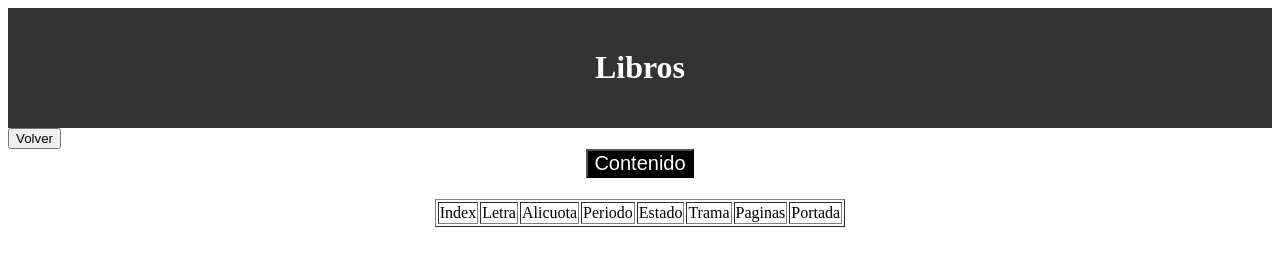
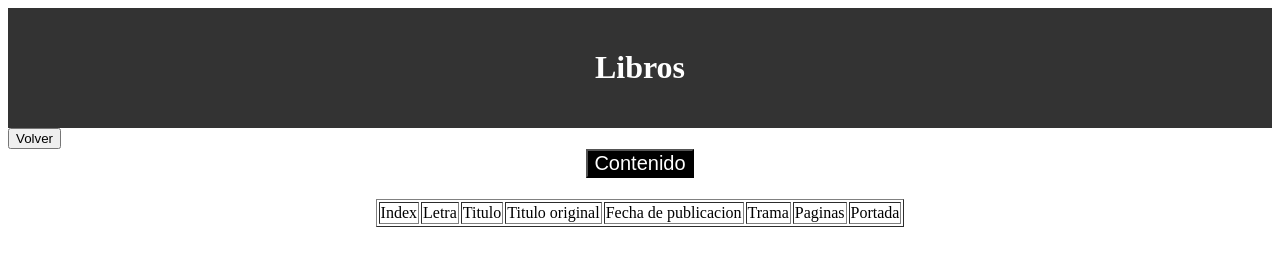
Before and after one commit to ToniBau-za/Harrypotter, a plain HTML site: page consultaApis/Libros.html in a window 1280 px wide. Drawn offline with Linux system fonts and the light colour scheme.

Commit message:
Index arreglado de informacion hecho

```diff
--- a/consultaApis/Libros.html
+++ b/consultaApis/Libros.html
@@ -26,9 +26,9 @@
     <tr>
         <td id="index">Index</td>
         <td id="letra">Letra</td>
-        <td id="alicuota">Alicuota</td>
-        <td id="periodo">Periodo</td>
-        <td id="estado">Estado</td>
+        <td id="alicuota">Titulo</td>
+        <td id="periodo">Titulo original</td>
+        <td id="estado">Fecha de publicacion</td>
         <td id="trama">Trama</td>
         <td id="paginas">Paginas</td>
         <td id="portada">Portada</td>
```
